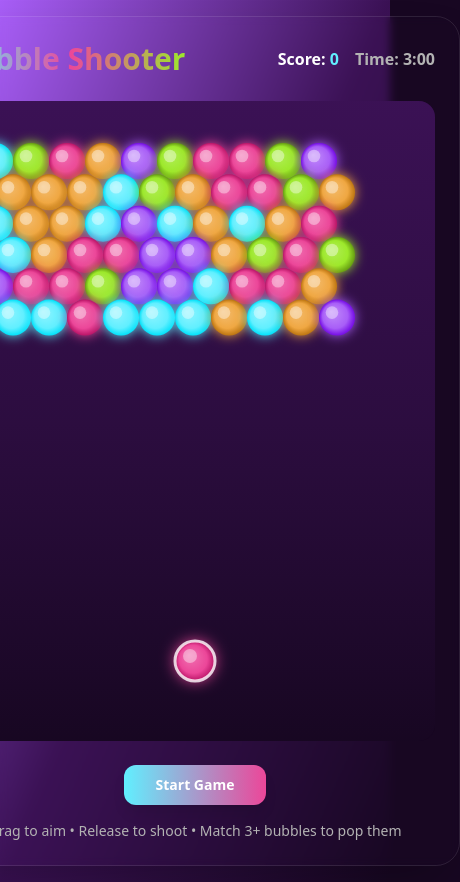
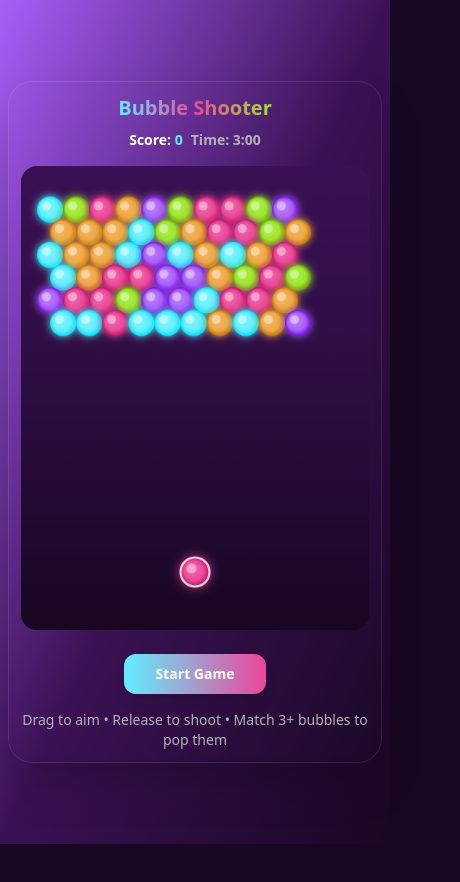
Before and after one commit to Slink111/bubble-bloom-react, a React (Vite) app: page / in a window 390 px wide. Shown: the whole page, 460 px wide, since content can reach past the window. After the commit the page ends 844 px from the top, so only its background shows below. Built offline with nearby package versions, Linux system fonts and the light colour scheme.

Commit message:
Make mobile friendly

```diff
--- a/src/components/BubbleShooter.tsx
+++ b/src/components/BubbleShooter.tsx
@@ -568,8 +568,18 @@ const BubbleShooter = () => {
   const handleDragStart = (clientX: number, clientY: number) => {
     if (projectile || gameOver || !gameStarted) return;
 
+    const canvas = canvasRef.current;
+    if (!canvas) return;
+
+    const rect = canvas.getBoundingClientRect();
+    const scaleX = canvas.width / rect.width;
+    const scaleY = canvas.height / rect.height;
+
     setIsDragging(true);
-    setDragStart({ x: clientX, y: clientY });
+    setDragStart({
+      x: (clientX - rect.left) * scaleX,
+      y: (clientY - rect.top) * scaleY
+    });
   };
 
   const handleDragMove = (clientX: number, clientY: number) => {
@@ -579,21 +589,25 @@ const BubbleShooter = () => {
     if (!canvas) return;
 
     const rect = canvas.getBoundingClientRect();
+    const scaleX = canvas.width / rect.width;
+    const scaleY = canvas.height / rect.height;
+
     const shooterX = canvas.width / 2;
     const shooterY = canvas.height - 80;
-    const canvasX = clientX - rect.left;
-    const canvasY = clientY - rect.top;
+    const canvasX = (clientX - rect.left) * scaleX;
+    const canvasY = (clientY - rect.top) * scaleY;
 
     const dx = canvasX - shooterX;
     const dy = canvasY - shooterY;
 
-    // Only allow upward shooting
+    // Only allow upward shooting with mobile-friendly constraints
     if (dy < 0) {
       const angle = Math.atan2(dy, dx);
+      const clampedAngle = Math.max(-Math.PI * 0.9, Math.min(-Math.PI * 0.1, angle));
       const distance = Math.sqrt(dx * dx + dy * dy);
-      const power = Math.min(distance / 100, 1);
+      const power = Math.min(distance / 120, 1);
 
-      setAimAngle(angle);
+      setAimAngle(clampedAngle);
       setAimPower(power);
     }
   };
@@ -633,14 +647,14 @@ const BubbleShooter = () => {
   };
 
   return (
-    <div className="flex flex-col items-center justify-center min-h-screen p-4 bg-gradient-to-br from-game-purple via-game-dark-purple to-game-ultra-dark">
-      <div className="bg-game-board-bg/95 backdrop-blur-sm rounded-3xl p-6 shadow-2xl border border-white/10">
+    <div className="flex flex-col items-center justify-center min-h-screen p-2 sm:p-4 bg-gradient-to-br from-game-purple via-game-dark-purple to-game-ultra-dark">
+      <div className="bg-game-board-bg/95 backdrop-blur-sm rounded-3xl p-3 sm:p-6 shadow-2xl border border-white/10 w-full max-w-lg">
         {/* Header */}
-        <div className="flex justify-between items-center mb-6">
-          <h1 className="text-3xl font-bold bg-gradient-to-r from-game-cyan via-game-magenta to-game-lime bg-clip-text text-transparent">
+        <div className="flex flex-col sm:flex-row justify-between items-center mb-4 sm:mb-6 gap-2 sm:gap-0">
+          <h1 className="text-xl sm:text-3xl font-bold bg-gradient-to-r from-game-cyan via-game-magenta to-game-lime bg-clip-text text-transparent">
             Bubble Shooter
           </h1>
-          <div className="flex gap-4 text-game-text font-bold">
+          <div className="flex gap-2 sm:gap-4 text-game-text font-bold text-sm sm:text-base">
             <div className={`${scoreAnimation ? 'animate-score-pop' : ''}`}>
               Score: <span className="text-game-accent">{score}</span>
             </div>
@@ -655,7 +669,11 @@ const BubbleShooter = () => {
           ref={canvasRef}
           width={480}
           height={640}
-          className="rounded-2xl bg-gradient-to-b from-game-dark-purple/30 to-game-ultra-dark/50 shadow-inner touch-none"
+          className="w-full max-w-[480px] h-auto aspect-[3/4] rounded-2xl bg-gradient-to-b from-game-dark-purple/30 to-game-ultra-dark/50 shadow-inner touch-none"
+          style={{
+            touchAction: 'none',
+            maxHeight: 'calc(100vh - 200px)'
+          }}
           onMouseDown={(e) => handleDragStart(e.clientX, e.clientY)}
           onMouseMove={(e) => handleDragMove(e.clientX, e.clientY)}
           onMouseUp={handleDragEnd}
```
